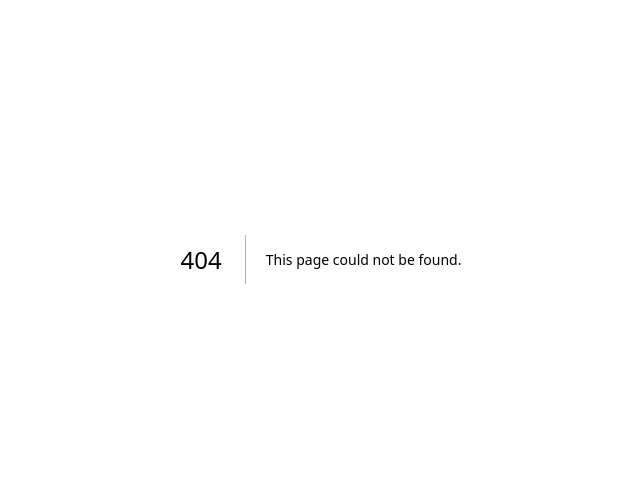
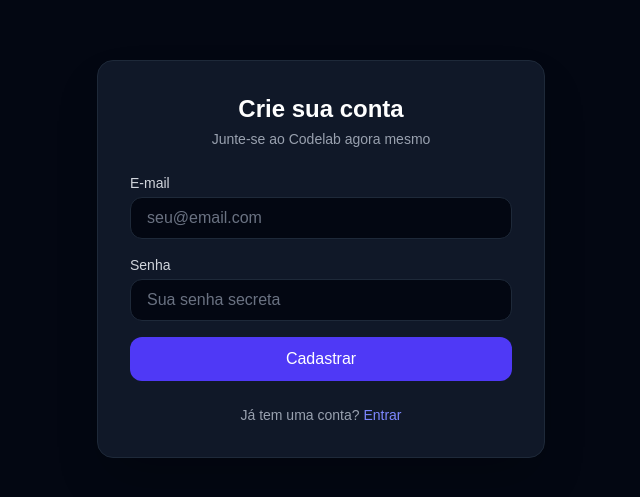
Before and after one commit to jvtsilva/codelab-joao, a Next.js app: page /cadastro in a window 1280 px wide. Before the commit this address had no page. Shown: the part 141-638 px from the top of the page, without its empty margins (319-959 px from the left). Built offline with nearby package versions, Linux system fonts and the light colour scheme; no server answers.

Commit message:
Adiciona tela e fluxo de cadastro com verificacao de email

```diff
--- /dev/null
+++ b/src/app/cadastro/page.tsx
@@ -0,0 +1,101 @@
+'use client'
+
+import { useState } from 'react'
+import { useRouter } from 'next/navigation'
+import Link from 'next/link'
+import { supabase } from '@/lib/supabase' // Importando direto do seu arquivo de configuração!
+
+export default function CadastroPage() {
+  const [email, setEmail] = useState('')
+  const [password, setPassword] = useState('')
+  const [loading, setLoading] = useState(false)
+  const [errorMessage, setErrorMessage] = useState('')
+
+  const router = useRouter()
+
+  const handleCadastro = async (e: React.FormEvent) => {
+    e.preventDefault()
+    setLoading(true)
+    setErrorMessage('')
+
+    try {
+      const { data, error } = await supabase.auth.signUp({
+        email,
+        password,
+        options: {
+          emailRedirectTo: `${window.location.origin}/`,
+        },
+      })
+
+      if (error) {
+        setErrorMessage(error.message)
+        setLoading(false)
+        return
+      }
+
+      // Deu bom! Joga o usuário para a nossa tela de aviso de e-mail
+      router.push('/verificar-email')
+    } catch (err) {
+      setErrorMessage('Ocorreu um erro inesperado.')
+      setLoading(false)
+    }
+  }
+
+  return (
+    <div className="min-h-screen flex items-center justify-center bg-gray-950 px-4">
+      <div className="max-w-md w-full bg-gray-900 border border-gray-800 rounded-2xl p-8 shadow-2xl">
+        <div className="text-center mb-6">
+          <h1 className="text-2xl font-bold text-white">Crie sua conta</h1>
+          <p className="text-gray-400 text-sm mt-1">Junte-se ao Codelab agora mesmo</p>
+        </div>
+
+        {errorMessage && (
+          <div className="mb-4 p-3 bg-red-500/10 border border-red-500/20 rounded-xl text-red-400 text-sm text-center">
+            {errorMessage}
+          </div>
+        )}
+
+        <form onSubmit={handleCadastro} className="space-y-4">
+          <div>
+            <label className="block text-sm font-medium text-gray-300 mb-1">E-mail</label>
+            <input
+              type="email"
+              required
+              value={email}
+              onChange={(e) => setEmail(e.target.value)}
+              placeholder="seu@email.com"
+              className="w-full px-4 py-2 bg-gray-950 border border-gray-800 rounded-xl text-white placeholder-gray-500 focus:outline-none focus:border-indigo-500"
+            />
+          </div>
+
+          <div>
+            <label className="block text-sm font-medium text-gray-300 mb-1">Senha</label>
+            <input
+              type="password"
+              required
+              value={password}
+              onChange={(e) => setPassword(e.target.value)}
+              placeholder="Sua senha secreta"
+              className="w-full px-4 py-2 bg-gray-950 border border-gray-800 rounded-xl text-white placeholder-gray-500 focus:outline-none focus:border-indigo-500"
+            />
+          </div>
+
+          <button
+            type="submit"
+            disabled={loading}
+            className="w-full py-2.5 px-4 bg-indigo-600 hover:bg-indigo-500 text-white font-medium rounded-xl transition duration-200 disabled:opacity-50"
+          >
+            {loading ? 'Criando conta...' : 'Cadastrar'}
+          </button>
+        </form>
+
+        <div className="mt-6 text-center text-sm text-gray-400">
+          Já tem uma conta?{' '}
+          <Link href="/login" className="text-indigo-400 hover:underline font-medium">
+            Entrar
+          </Link>
+        </div>
+      </div>
+    </div>
+  )
+}
--- /dev/null
+++ b/src/app/verificar-email/page.tsx
@@ -0,0 +1,30 @@
+'use client'
+
+import Link from 'next/link'
+
+export default function VerificarEmailPage() {
+  return (
+    <div className="min-h-screen flex items-center justify-center bg-gray-950 px-4">
+      <div className="max-w-md w-full bg-gray-900 border border-gray-800 rounded-2xl p-8 text-center shadow-2xl">
+        <div className="text-5xl mb-4">📩</div>
+
+        <h1 className="text-2xl font-bold text-white mb-2">
+          Verifique seu e-mail
+        </h1>
+
+        <p className="text-gray-400 text-sm mb-6">
+          Enviamos um link de confirmação para o seu e-mail. Acesse sua caixa de entrada (e a aba de spam) para ativar sua conta e liberar o acesso ao Codelab.
+        </p>
+
+        <div className="space-y-3">
+          <Link
+            href="/login"
+            className="block w-full py-2.5 px-4 bg-indigo-600 hover:bg-indigo-500 text-white font-medium rounded-xl transition duration-200"
+          >
+            Já confirmei, ir para o Login
+          </Link>
+        </div>
+      </div>
+    </div>
+  )
+}
```
